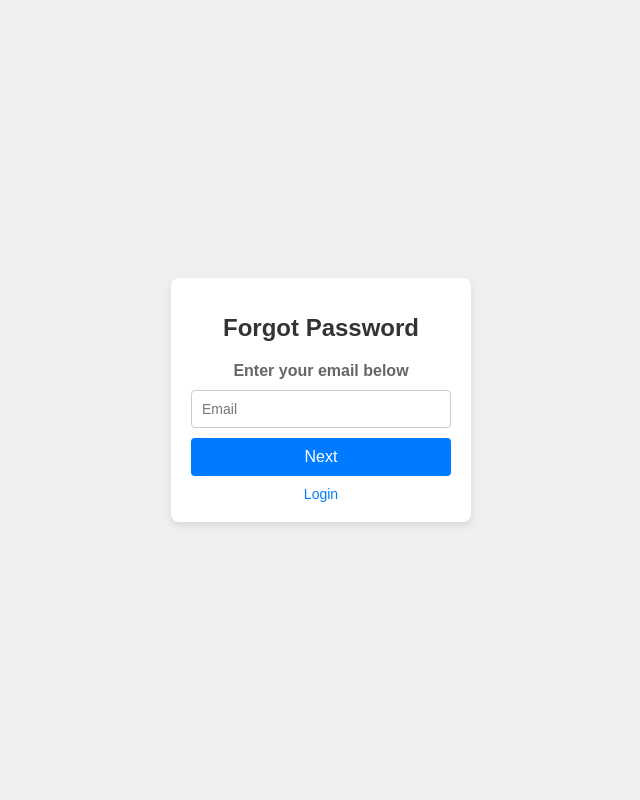
After one commit to teameproject07/reques-lab, a PHP site: page /code.php in a window 1280 px wide. The commit adds this page. Shown: the whole page, without its empty margins (319-959 px from the left). Run offline with PHP 8.4, Linux system fonts and the light colour scheme; some libraries are stand-ins or nearby versions.

Commit message:
code.php

```diff
--- /dev/null
+++ b/code.php
@@ -0,0 +1,173 @@
+<?php
+require 'forgot.php';
+
+// Ensure $mode is defined
+$mode = isset($mode) ? $mode : 'enter_email';
+$error = isset($error) ? $error : [];
+
+?>
+<!DOCTYPE html>
+<html lang="en">
+<head>
+    <meta charset="UTF-8">
+    <meta name="viewport" content="width=device-width, initial-scale=1.0">
+    <title>Forgot Password</title>
+    <style type="text/css">
+        * {
+            font-family: Arial, sans-serif;
+            font-size: 14px;
+            box-sizing: border-box;
+        }
+        body {
+            margin: 0;
+            display: flex;
+            justify-content: center;
+            align-items: center;
+            height: 100vh;
+            background-color: #f0f0f0;
+        }
+        form {
+            background-color: white;
+            padding: 20px;
+            border-radius: 8px;
+            box-shadow: 0 4px 8px rgba(0, 0, 0, 0.1);
+            max-width: 300px;
+            width: 100%;
+        }
+        h1 {
+            margin-bottom: 20px;
+            font-size: 24px;
+            color: #333;
+            text-align: center;
+        }
+        h3 {
+            margin-bottom: 10px;
+            font-size: 16px;
+            color: #666;
+            text-align: center;
+        }
+        .textbox {
+            width: 100%;
+            padding: 10px;
+            margin-bottom: 10px;
+            border: 1px solid #ccc;
+            border-radius: 4px;
+        }
+        input[type="submit"], input[type="button"] {
+            width: 100%;
+            padding: 10px;
+            border: none;
+            border-radius: 4px;
+            background-color: #007bff;
+            color: white;
+            cursor: pointer;
+            font-size: 16px;
+        }
+        input[type="button"] {
+            background-color: #6c757d;
+            margin-top: 10px;
+        }
+        input[type="submit"]:hover, input[type="button"]:hover {
+            background-color: #0056b3;
+        }
+        input[type="button"]:hover {
+            background-color: #5a6268;
+        }
+        a {
+            text-decoration: none;
+            color: #007bff;
+            display: block;
+            text-align: center;
+            margin-top: 10px;
+            font-size: 14px;
+        }
+        a:hover {
+            text-decoration: underline;
+        }
+        span {
+            display: block;
+            color: red;
+            margin-bottom: 10px;
+            font-size: 12px;
+            text-align: center;
+        }
+    </style>
+</head>
+<body>
+
+<?php
+    switch ($mode) {
+        case 'enter_email':
+            ?>
+            <form method="post" action="forgot.php?mode=enter_email">
+                <h1>Forgot Password</h1>
+                <h3>Enter your email below</h3>
+                <span>
+                <?php
+                    if (!empty($error)) {
+                        foreach ($error as $err) {
+                            echo $err . "<br>";
+                        }
+                    }
+                ?>
+                </span>
+                <input class="textbox" type="email" name="email" placeholder="Email"><br>
+                <input type="submit" value="Next">
+                <a href="login.php">Login</a>
+            </form>
+            <?php
+            break;
+
+        case 'enter_code':
+            ?>
+            <form method="post" action="forgot.php?mode=enter_code">
+                <h1>Forgot Password</h1>
+                <h3>Enter the code sent to your email</h3>
+                <span>
+                <?php
+                    if (!empty($error)) {
+                        foreach ($error as $err) {
+                            echo $err . "<br>";
+                        }
+                    }
+                ?>
+                </span>
+                <input class="textbox" type="text" name="code" placeholder="Enter your code"><br>
+                <input type="submit" value="Next">
+                <a href="forgot.php"><input type="button" value="Start Over"></a>
+                <a href="login.php">Login</a>
+            </form>
+            <?php
+            break;
+
+        case 'enter_password':
+            ?>
+            <form method="post" action="forgot.php?mode=enter_password">
+                <h1>Forgot Password</h1>
+                <h3>Enter your new password</h3>
+                <span>
+                <?php
+                    if (!empty($error)) {
+                        foreach ($error as $err) {
+                            echo $err . "<br>";
+                        }
+                    }
+                ?>
+                </span>
+                <input class="textbox" type="password" name="password" placeholder="Password"><br>
+                <input class="textbox" type="password" name="password2" placeholder="Retype Password"><br>
+                <input type="submit" value="Next">
+                <a href="forgot.php"><input type="button" value="Start Over"></a>
+                <a href="login.php">Login</a>
+            </form>
+            <?php
+            break;
+
+        default:
+            echo "Invalid mode.";
+            break;
+    }
+?>
+
+</body>
+</html>
--- a/forgot.php
+++ b/forgot.php
@@ -2,232 +2,121 @@
 session_start();
 $error = array();
 require "mail.php";
-if(!$con = mysqli_connect("localhost","root","","forgot_db")){
-    die("Could not connect to");
+
+$con = mysqli_connect("localhost", "root", "", "forgot_db");
+if (!$con) {
+    die("Connection failed: " . mysqli_connect_error());
 }
+
 $mode = "enter_email";
-    if(isset($_GET['mode'])){
+if (isset($_GET['mode'])) {
     $mode = $_GET['mode'];
 }
 
-    if(count($_POST) > 0){
+if ($_SERVER['REQUEST_METHOD'] == 'POST') {
     switch ($mode) {
         case 'enter_email':
             $email = $_POST['email'];
-                if(!filter_var($email,FILTER_VALIDATE_EMAIL)){
+            if (!filter_var($email, FILTER_VALIDATE_EMAIL)) {
                 $error[] = "Please enter a valid email";
-                }else if(!valid_email($email)){
+            } elseif (!valid_email($email)) {
                 $error[] = "That email was not found";
-                }else{
-
+            } else {
                 $_SESSION['forgot']['email'] = $email;
                 send_email($email);
+                header("Location: code.php?mode=enter_code");
+                exit;
+            }
+            break;
 
-                    header("Location: forgot.php?mode=enter_code");
-                    die;
-                }
-
-                break;
         case 'enter_code':
             $code = $_POST['code'];
             $result = is_code_correct($code);
-                    if($result == "the code is correct"){
+            if ($result === "the code is correct") {
                 $_SESSION['forgot']['code'] = $code;
-                        header("Location: forgot.php?mode=enter_password");
-                        die;
-                    }else{
+                header("Location: code.php?mode=enter_password");
+                exit;
+            } else {
                 $error[] = $result;
             }
+            break;
 
-                    break;
         case 'enter_password':
             $password = $_POST['password'];
             $password2 = $_POST['password2'];
 
-                        if($password !== $password2){
+            if ($password !== $password2) {
                 $error[] = "Passwords do not match";
-                        }else if(!isset($_SESSION['forgot']['email']) || !isset($_SESSION['forgot']['code'])){
-                            header("Location: forgot.php");
-                            die;
-                        }else{
+            } elseif (!isset($_SESSION['forgot']['email']) || !isset($_SESSION['forgot']['code'])) {
+                header("Location: code.php");
+                exit;
+            } else {
                 save_password($password);
-                            if(isset($_SESSION['forgot'])){
                 unset($_SESSION['forgot']);
+                header("Location: login.php");
+                exit;
             }
-                            header("Location: login.php");
-                            die;
-                        }
-
             break;
 
         default:
-                # code...
+            // Fallback case, should not be reached
             break;
     }
 }
 
-    function send_email($email){
+function send_email($email)
+{
     global $con;
-        $expire = time() + (60 * 1);
-        $code = rand(10000,999999);
-        $email = addslashes($email);
+    $expire = time() + 60 * 15;  // Code expires in 15 minutes
+    $code = rand(10000, 99999);
+    $email = mysqli_real_escape_string($con, $email);
 
-        $query = "INSERT INTO codes (email,code,expire) VALUES('$email','$code','$expire')";
-        mysqli_query($con,$query);
+    $query = "INSERT INTO codes (email, code, expire) VALUES ('$email', '$code', '$expire')";
+    mysqli_query($con, $query);
 
-        //send the email
-        send_mail($email,'Password reset',"Your code is " . $code);
+    // Send the email
+    send_mail($email, 'Password reset', "Your code is " . $code);
 }
 
-    function save_password($password){
+function save_password($password)
+{
     global $con;
     $password = password_hash($password, PASSWORD_DEFAULT);
-        $email = addslashes($_SESSION['forgot']['email']);
+    $email = mysqli_real_escape_string($con, $_SESSION['forgot']['email']);
 
     $query = "UPDATE users SET password = '$password' WHERE email = '$email' LIMIT 1";
-        mysqli_query($con,$query);
-
+    mysqli_query($con, $query);
 }
 
-        function valid_email($email){
+function valid_email($email)
+{
     global $con;
-            $email = addslashes($email);
+    $email = mysqli_real_escape_string($con, $email);
     $query = "SELECT * FROM users WHERE email = '$email' LIMIT 1";
-            $result = mysqli_query($con,$query);
-                if($result){
-                    if(mysqli_num_rows($result) > 0){
+    $result = mysqli_query($con, $query);
 
-                        return true;
-                    }
-                }
-            return false;
+    return ($result && mysqli_num_rows($result) > 0);
 }
 
-    function is_code_correct($code){
+function is_code_correct($code)
+{
     global $con;
-        $code = addslashes($code);
+    $code = mysqli_real_escape_string($con, $code);
     $expire = time();
-        $email = addslashes($_SESSION['forgot']['email']);
-        $query = "SELECT * FROM codes WHERE email='$email' && code='$code' ORDER BY id desc limit 1";
-        $result = mysqli_query($con,$query);
-        if($result){
-            if(mysqli_num_rows($result) > 0){
+    $email = mysqli_real_escape_string($con, $_SESSION['forgot']['email']);
+
+    $query = "SELECT * FROM codes WHERE email = '$email' AND code = '$code' ORDER BY id DESC LIMIT 1";
+    $result = mysqli_query($con, $query);
+
+    if ($result && mysqli_num_rows($result) > 0) {
         $row = mysqli_fetch_assoc($result);
-                    if($row['expire'] > $expire){
-
+        if ($row['expire'] > $expire) {
             return "the code is correct";
-                    }else{
+        } else {
             return "the code is expired";
-                    }
-            }else{
-                return "the code is incorrect";
         }
     }
 
     return "the code is incorrect";
 }
 ?>
-<!DOCTYPE html>
-<html lang="en">
-<head>
-    <meta charset="UTF-8">
-    <meta name="viewport" content="width=device-width, initial-scale=1.0">
-    <title>Forgot</title>
-</head>
-<body>
-    <style type="text/css">
-        *{
-            font-family:tahoma;
-            font-size: 13px;
-        }
-        form{
-            width: 100%;
-            max-width: 200px;
-            margin:  auto;
-            border: solid thin #ccc;
-            padding: 10px;
-        }
-        .textbox{
-            padding: 5px;
-            width: 180px;
-        }
-    </style>
-
-    <?php
-        switch ($mode) {
-            case 'enter_email':
-                ?>
-            <form action="" method="post" action="forgot.php?mode=enter_email">
-                <h1>Forgot Password</h1>
-                <h3>Enter your email below</h3>
-                <span style="font-size: 12px;color:red;">
-                <?php
-                    foreach ($error as $err) {
-                        echo $err . "<br>";
-                    }
-                ?>
-                </span>
-                <input class="textbox" type="email" name="email" placeholder="Email"><br>
-                <br style="clear: both;">
-                <input type="submit" value="Next" >
-                <br><br>
-                <div><a href="login.php">Login</a></div>
-            </form>
-            <?php
-                break;
-                case 'enter_code':
-                    ?>
-            <form action="" method="post" action="forgot.php?mode=enter_code">
-                <h1>Forgot Password</h1>
-                <h3>Enter your the code sent your email</h3>
-                <span style="font-size: 12px;color:red;">
-                <?php
-                    foreach ($error as $err) {
-                        echo $err . "<br>";
-                    }
-                ?>
-                </span>
-                <input class="textbox" type="text" name="code" placeholder="Enter your code"><br>
-                <br style="clear: both;">
-                <input type="submit" value="Next" >
-                <a href="forgot.php">
-                    <input type="button" value="Start Over" style="float: right;">
-                </a>
-                <br><br>
-                <div><a href="login.php">Login</a></div>
-            </form>
-            <?php
-                    break;
-                    case 'enter_password':
-                        ?>
-            <form action="" method="post" action="forgot.php?mode=enter_password">
-                <h1>Forgot Password</h1>
-                <h3>Enter your new password</h3>
-                <span style="font-size: 12px;color:red;">
-                <?php
-                    foreach ($error as $err) {
-                        echo $err . "<br>";
-                    }
-                ?>
-                </span>
-                <input class="textbox" type="text" name="password" placeholder="Password"><br>
-                <input class="textbox" type="text" name="password2" placeholder="Retype Password"><br>
-                <br style="clear: both;">
-                <a href="forgot.php">
-                    <input type="button" value="Start Over" style="float: right;">
-                </a>
-                <input type="submit" value="Next" >
-                <br><br>
-                <div><a href="login.php">Login</a></div>
-            </form>
-            <?php
-                        break;
-
-            default:
-                # code...
-                break;
-        }
-    ?>
-
-</body>
-</html>
```
Lines whose indentation alone changed are shown as unchanged.
